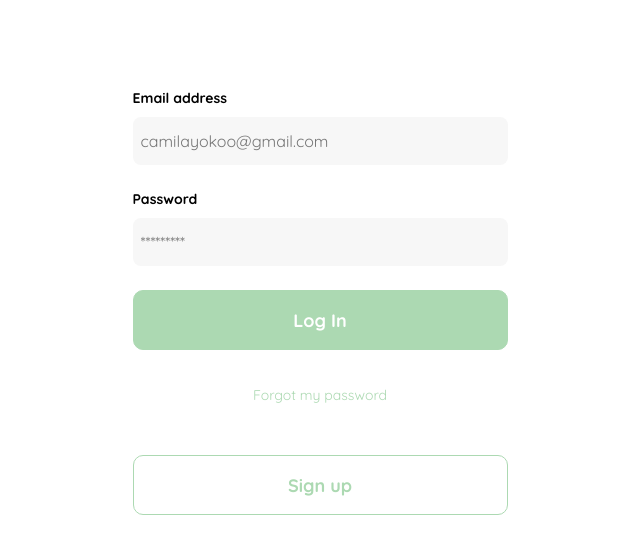
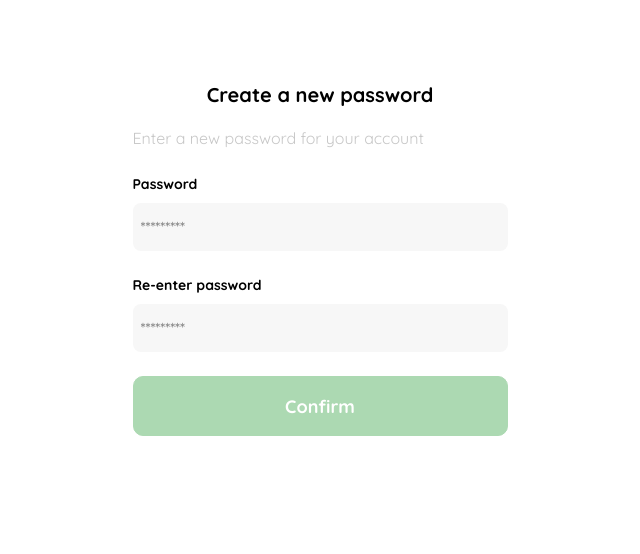
Before and after one commit to AgustinStringa/react-shop, a React app: page /signup in a window 1280 px wide. Shown: the top 554 px of the page, without its empty margins (320-960 px from the left). Built offline with nearby package versions, Linux system fonts and the light colour scheme.

Commit message:
installing and running react-router-dom

```diff
--- a/package.json
+++ b/package.json
@@ -20,6 +20,7 @@
     "html-webpack-plugin": "^5.5.0",
     "react": "^18.2.0",
     "react-dom": "^18.2.0",
+    "react-router-dom": "^6.6.2",
     "webpack": "^5.75.0",
     "webpack-cli": "^5.0.1",
     "webpack-dev-server": "^4.11.1"
--- a/src/components/App.js
+++ b/src/components/App.js
@@ -1,15 +1,13 @@
 import React from 'react'
 import './reset.css'
 import './App.scss'
-import SignUp from './SignUp/SignUp'
-import Login from './Login/Login'
+
+
 const App = () => {
     return (
         <>
-            <div className='container'>
-                {/* <SignUp /> */}
-                <Login />
-            </div>
+            <h1>tenes que modificar el componente app</h1>
+            <h2>ponele Home</h2>
         </>
     )
 }
--- /dev/null
+++ b/src/components/Layout/Layout.jsx
@@ -0,0 +1,7 @@
+import React from "react";
+
+const Layout = ({ children }) => {
+  return <div className="layout container">{children}</div>;
+};
+
+export default Layout;
--- a/src/components/Login/Login.jsx
+++ b/src/components/Login/Login.jsx
@@ -2,8 +2,11 @@ import React from "react";
 import Button from "../ui/button/Button";
 import InputForm from "../ui/input-form/InputForm";
 import Logo from "../Logo/Logo";
+import Layout from "../Layout/Layout";
+import "../App.scss";
 const Login = () => {
   return (
+    <Layout>
       <div>
         <Logo height="50px" />
         <form action="" className="sign-up-form">
@@ -26,6 +29,7 @@ const Login = () => {
 
         <Button text={"Sign up"} outline={true}></Button>
       </div>
+    </Layout>
   );
 };
 
--- a/src/components/SignUp/SignUp.jsx
+++ b/src/components/SignUp/SignUp.jsx
@@ -3,8 +3,12 @@ import Button from "../ui/button/Button";
 import InputForm from "../ui/input-form/InputForm";
 import Logo from "../Logo/Logo";
 import "./SignUp.css";
+import Layout from "../Layout/Layout";
+import "../App.scss";
+
 const SignUp = () => {
   return (
+    <Layout>
       <div>
         <Logo height="50px" />
         <h1 className="main-title">Create a new password</h1>
@@ -22,6 +26,7 @@ const SignUp = () => {
           <Button text="Confirm" />
         </form>
       </div>
+    </Layout>
   );
 };
 
--- a/webpack.config.js
+++ b/webpack.config.js
@@ -50,7 +50,8 @@ module.exports = {
             directory: path.join(__dirname, 'dist'),
         },
         compress: true,
-        port: 8080
+        port: 8080,
+        historyApiFallback: true,
     },
     plugins: [
         new HtmlWebpackPlugin({
```
Also changed, not shown: src/index.js (+25 -2 lines), 1 other file (tests, documents, lock files or other folders). Lines whose indentation alone changed are shown as unchanged.
